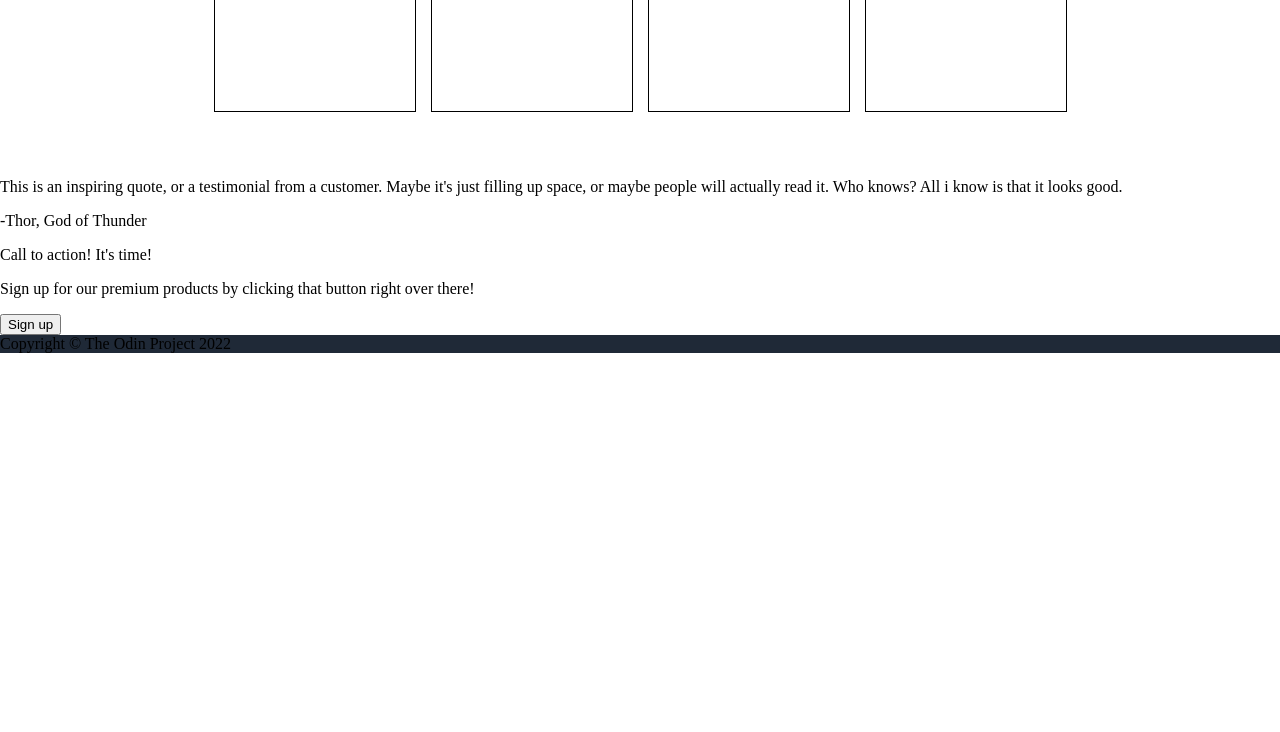
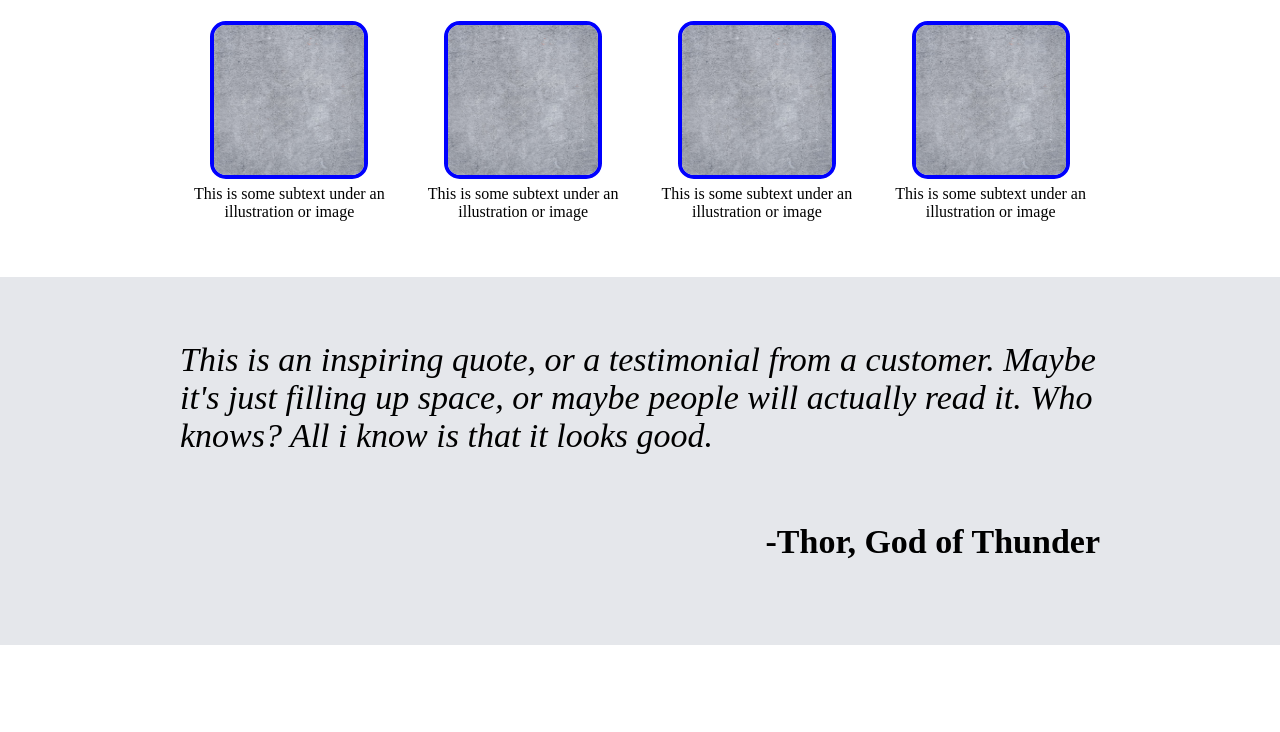
Before and after one commit to robb563/PROJECT-LANDING-PAGE, a plain HTML site: page index.html in a window 1280 px wide. Shown: the part 681-1413 px from the top of the page. Before the commit the page ends 1034 px from the top, so only its background shows below. Drawn offline with Linux system fonts and the light colour scheme.

Commit message:
Edit index.html and style.css, Add images/grey.jpg

```diff
--- a/index.html
+++ b/index.html
@@ -27,7 +27,7 @@
                     <button class="button">Sign up</button>
                 </div>
                 <div class="right-side">
-                    <img src="" alt="this is a place holder for an image">
+                    <img src="images/grey.jpg" alt="this is a place holder for an image">
                 </div>
             </div>
         </div>
@@ -35,19 +35,19 @@
             <h1 class="title">Some random information</h1>
             <div class="items">
                 <div class="info">
-                    <img src="" alt="grey image by <a href="https://unsplash.com/@anniespratt?utm_source=unsplash&utm_medium=referral&utm_content=creditCopyText">Annie Spratt</a> on <a href="https://unsplash.com/wallpapers/colors/grey?utm_source=unsplash&utm_medium=referral&utm_content=creditCopyText">Unsplash</a>">
+                    <img src="images/grey.jpg" alt="grey image by Annie Spratt on Unsplash">
                     <div class="text">This is some subtext under an illustration or image</div>
                 </div>
                 <div class="info">
-                    <img src="" alt="grey image by <a href="https://unsplash.com/@anniespratt?utm_source=unsplash&utm_medium=referral&utm_content=creditCopyText">Annie Spratt</a> on <a href="https://unsplash.com/wallpapers/colors/grey?utm_source=unsplash&utm_medium=referral&utm_content=creditCopyText">Unsplash</a>">
+                    <img src="images/grey.jpg" alt="grey image by Annie Spratt on Unsplash">
                     <div class="text">This is some subtext under an illustration or image</div>
                 </div>
                 <div class="info">
-                    <img src="" alt="grey image by <a href="https://unsplash.com/@anniespratt?utm_source=unsplash&utm_medium=referral&utm_content=creditCopyText">Annie Spratt</a> on <a href="https://unsplash.com/wallpapers/colors/grey?utm_source=unsplash&utm_medium=referral&utm_content=creditCopyText">Unsplash</a>">
+                    <img src="images/grey.jpg" alt="grey image by Annie Spratt on Unsplash">
                     <div class="text">This is some subtext under an illustration or image</div>
                 </div>
                 <div class="info">
-                    <img src="" alt="grey image by <a href="https://unsplash.com/@anniespratt?utm_source=unsplash&utm_medium=referral&utm_content=creditCopyText">Annie Spratt</a> on <a href="https://unsplash.com/wallpapers/colors/grey?utm_source=unsplash&utm_medium=referral&utm_content=creditCopyText">Unsplash</a>">
+                    <img src="images/grey.jpg" alt="grey image by Annie Spratt on Unsplash">
                     <div class="text">This is some subtext under an illustration or image</div>
                 </div>
             </div>
--- a/style.css
+++ b/style.css
@@ -9,6 +9,7 @@ a {
     color: white;
     text-decoration: none;
 }
+
 .content-1,
 .footer {
     background-color: #1F2937;
@@ -57,6 +58,12 @@ ul {
     flex-wrap: wrap;
 }
 
+.right-side > img{
+    height: 260px;
+    width:400px;
+    border-radius: 10%;
+}
+
  .content-2 {
     padding-top: 30px;
     padding-bottom: 50px;
@@ -79,7 +86,60 @@ ul {
  }
 
  .info {
-    height:200px ;
-    width: 200px;
-    border: 1px solid black
+    display: flex;
+    flex-direction: column;
+    justify-content: center;
+    align-items: center;
+    /*height:230px ;
+    width: 230px;*/
+    border-radius: 10%;
  }
+
+ .info > img {
+    display: flex;
+    height: 150px;
+    width: 150px;
+    border: 4px solid blue;
+    border-radius: 10%;
+ }
+
+ .text {
+    text-align: center;
+    padding:6px;
+ }
+
+.content-3 {
+    background-color: #E5E7EB;
+    padding-left: 180px;
+    padding-right: 180px;
+    padding-top: 30px;
+    padding-bottom: 50px;
+    display: flex;
+    flex-direction: column;
+    font-size:34px ;
+}
+
+.quote {
+    font-style: italic;
+}
+
+.name {
+    display: flex;
+    justify-content: flex-end;
+    font-weight: bold;
+}
+
+.content-4 {
+    display: flex;
+    flex-direction: column;
+    padding-left: 180px;
+    padding-right: 180px;
+    padding-top: 90px;
+    padding-bottom: 90px;
+    justify-content: center;
+    align-items: center;
+}
+
+.box {
+    display: flex;
+}
```
Also changed, not shown: images/grey.jpg (added).
